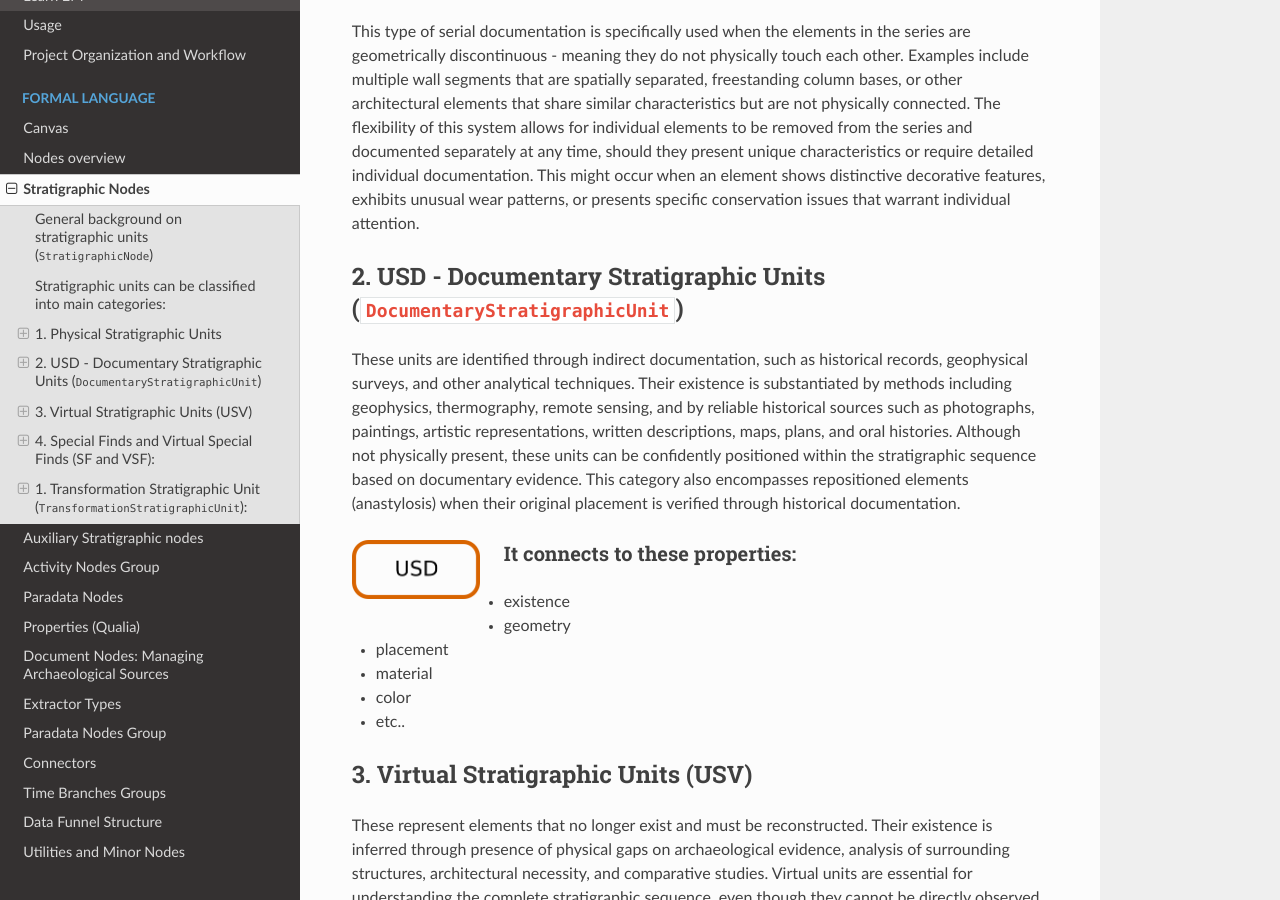
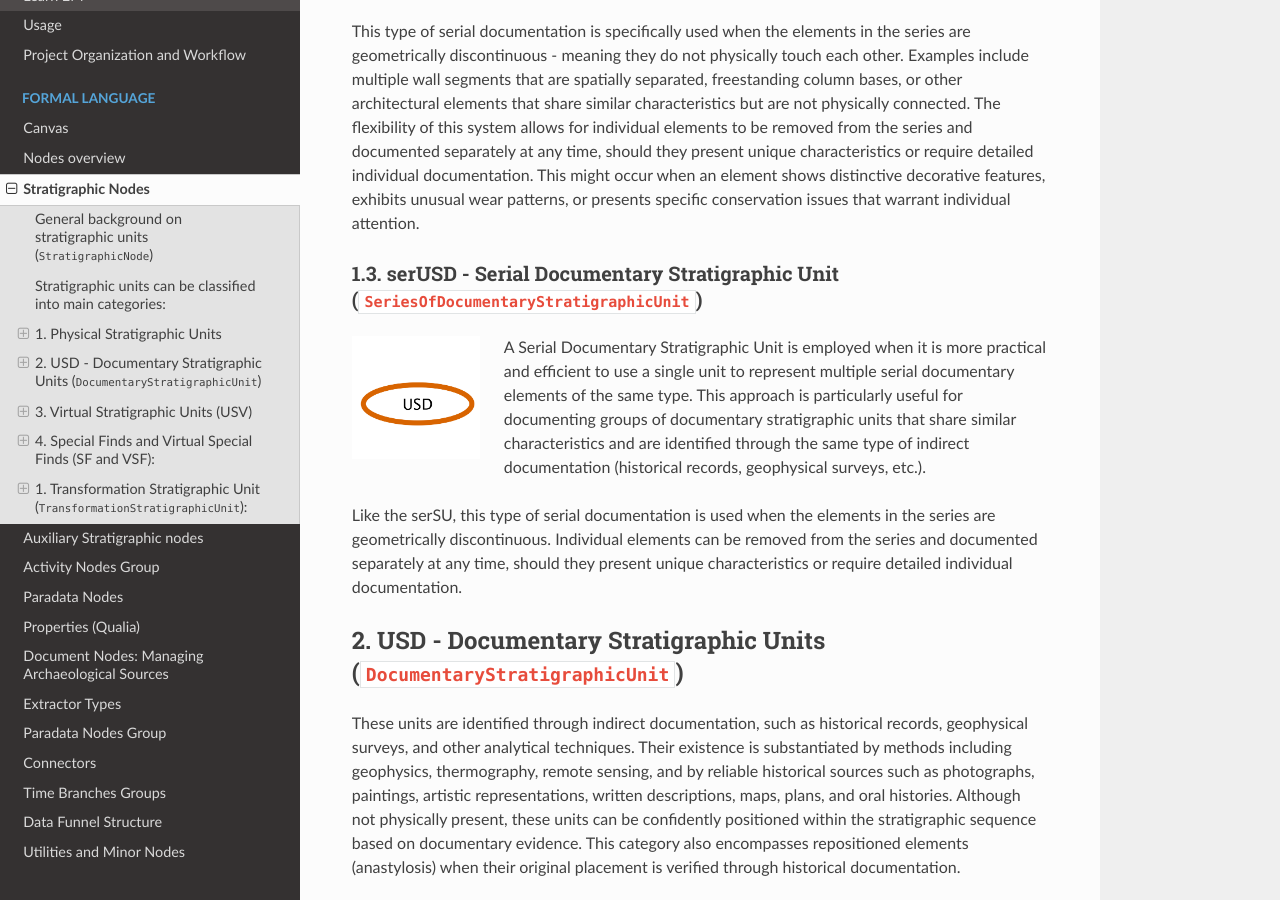
Before and after one commit to zalmoxes-laran/ExtendedMatrix-doc, a Sphinx documentation site: the page built from docs/stratigraphic_nodes.rst, in a window 1280 px wide and 900 px high, scrolled down 1770 px. Built offline with Sphinx 7.4.7 and the Read the Docs theme 3.1.0, drawn with Linux system fonts in a browser that asks for light colours; pages that are not in the unit, such as notebooks, are missing from menus.

Commit message:
Add serUSD section and illustration
Introduce a new "serUSD" (Serial Documentary Stratigraphic Unit) subsection in docs/stratigraphic_nodes.rst with explanatory text and a left-aligned thumbnail image. Adds the image file docs/img/2D/serUSD.png and slightly cleans up the following USD header spacing. Provides documentation for serial documentary grouping of discontinuous elements identified via indirect evidence.

```diff
--- a/docs/stratigraphic_nodes.rst
+++ b/docs/stratigraphic_nodes.rst
@@ -57,6 +57,19 @@ A Serial Stratigraphic Unit is employed when it is more practical and efficient
 
 This type of serial documentation is specifically used when the elements in the series are geometrically discontinuous - meaning they do not physically touch each other. Examples include multiple wall segments that are spatially separated, freestanding column bases, or other architectural elements that share similar characteristics but are not physically connected.
 The flexibility of this system allows for individual elements to be removed from the series and documented separately at any time, should they present unique characteristics or require detailed individual documentation. This might occur when an element shows distinctive decorative features, exhibits unusual wear patterns, or presents specific conservation issues that warrant individual attention.
+
+.. _serusdnode:
+
+1.3. serUSD - Serial Documentary Stratigraphic Unit (``SeriesOfDocumentaryStratigraphicUnit``)
+~~~~~~~~~~~~~~~~~~~~~~~~~~~~~~~~~~~~~~~~~~~~~~~~~~~~~~~~~~~~~~~~~~~~~~~~~~~~~~~~~~~~~~~~~~~~~~
+
+.. image:: img/2D/serUSD.png
+  :width: 128px
+  :align: left
+
+A Serial Documentary Stratigraphic Unit is employed when it is more practical and efficient to use a single unit to represent multiple serial documentary elements of the same type. This approach is particularly useful for documenting groups of documentary stratigraphic units that share similar characteristics and are identified through the same type of indirect documentation (historical records, geophysical surveys, etc.).
+
+Like the serSU, this type of serial documentation is used when the elements in the series are geometrically discontinuous. Individual elements can be removed from the series and documented separately at any time, should they present unique characteristics or require detailed individual documentation.
 
 .. _usd:
 
```
Also changed, not shown: docs/img/2D/serUSD.png (added).
